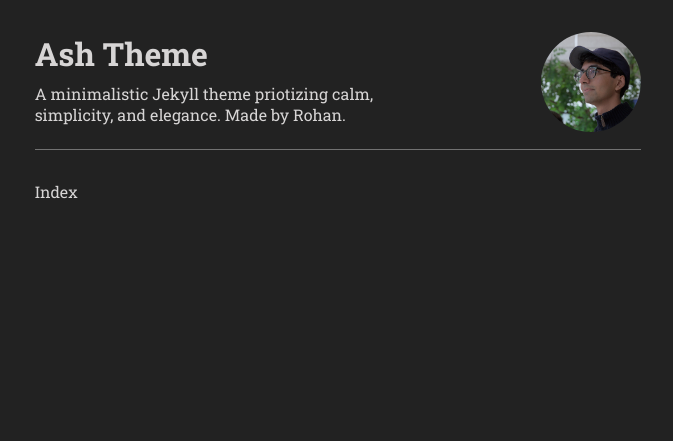
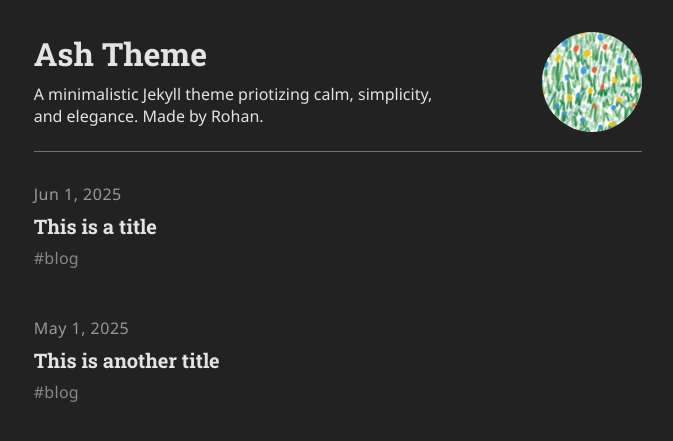
Before and after one commit to rkdune/ash-theme, a Jekyll site: the page built from index.md, in a window 1280 px wide. Shown: the top 441 px of the page, without its empty margins (302-975 px from the left). Built offline with Jekyll 4.4.1, drawn with Linux system fonts in a browser that asks for light colours.

Commit message:
added posts

```diff
--- a/_config.yml
+++ b/_config.yml
@@ -4,7 +4,7 @@ encoding: utf-8
 
 # Profile image settings
 # Uncomment and update these lines to show a profile image
-profile_image: /assets/images/profile_square.jpg
+profile_image: /assets/images/flowers.png
 profile_image_alt: "Author profile picture"
 
 exclude: ["README.md", "LICENSE", "*.gem", "*.gemspec", "Gemfile.lock"]
--- /dev/null
+++ b/_includes/posts-list.html
@@ -0,0 +1,15 @@
+{% for post in site.posts %}
+  <article class="post-preview">
+    <time class="post-date">{{ post.date | date: "%b %-d, %Y" }}</time>
+    <h2 class="post-title">
+      <a href="{{ post.url | relative_url }}">{{ post.title }}</a>
+    </h2>
+    {% if post.tags %}
+      <div class="post-tags">
+        {% for tag in post.tags %}
+          <span class="tag">#{{ tag }}</span>
+        {% endfor %}
+      </div>
+    {% endif %}
+  </article>
+{% endfor %}
--- /dev/null
+++ b/_posts/2025-05-01-post-title copy.md
@@ -0,0 +1,8 @@
+---
+layout: post
+title: "This is another title"
+date: 2025-05-01
+tags: ["blog"]
+---
+
+This is the post content.
--- /dev/null
+++ b/_posts/2025-06-01-post-title.md
@@ -0,0 +1,8 @@
+---
+layout: post
+title: "This is a title"
+date: 2025-06-01
+tags: ["blog"]
+---
+
+This is the post content.
--- a/_sass/base.scss
+++ b/_sass/base.scss
@@ -1,9 +1,9 @@
 body {
   background-color: #222222;
-  font-family: 'Roboto Slab', Arial, sans-serif;
+  font-family: 'Segoe UI', Arial, sans-serif;
   margin: auto;
   max-width: 70ch;
-  color: #D7D5D5;
+  color: #e4e4e4;
 }
 
 h1, h2, h3, h4, h5, h6 {
@@ -57,3 +57,97 @@ hr {
   height: 0.2px;
   background-color: #727272;
 }
+
+/* Posts listing styles */
+.post-preview {
+  margin-bottom: 3rem;
+
+  .post-date {
+    display: block;
+    font-size: 1rem;
+    color: #999999;
+    margin-bottom: 0.5rem;
+    font-weight: 400;
+    letter-spacing: 0.5px;
+  }
+
+  .post-title {
+    margin: 0 0 0.0rem 0;
+    font-size: 1.25rem;
+    line-height: 1.3;
+
+    a {
+      color: #e4e4e4;
+      text-decoration: none;
+      transition: color 0.2s ease;
+
+      &:hover {
+        color: #D7D5D5;
+        text-decoration: none;
+      }
+    }
+  }
+
+  .post-tags {
+    margin-top: 0.5rem;
+
+    .tag {
+      color: #888888;
+      font-size: 1.0rem;
+      margin-right: 0.75rem;
+      font-family: 'Segoe UI', Arial, sans-serif;
+      font-weight: 400;
+      letter-spacing: 0.3px;
+    }
+  }
+}
+
+/* Individual post styles */
+.post {
+  .post-header {
+    margin-bottom: 1rem;
+    padding-bottom: 1.5rem;
+    border-bottom: 1px solid #444444;
+  }
+
+  .post-title {
+    margin: 0 0 0.1rem 0;
+    font-size: 2rem;
+    line-height: 1.2;
+    color: #D7D5D5;
+  }
+
+  .post-meta {
+    display: flex;
+    flex-direction: column;
+    gap: 0.5rem;
+
+    .post-date {
+      font-size: 1rem;
+      color: #999999;
+      font-weight: 400;
+    }
+
+    .post-tags {
+      .tag {
+        color: #888888;
+        font-size: 1rem;
+        margin-right: 0.75rem;
+        font-family: 'Roboto', Arial, sans-serif;
+      }
+    }
+  }
+
+  .post-content {
+    line-height: 1.6;
+
+    h2, h3, h4, h5, h6 {
+      margin-top: 2rem;
+      margin-bottom: 1rem;
+    }
+
+    p {
+      margin-bottom: 1.5rem;
+    }
+  }
+}
--- a/index.md
+++ b/index.md
@@ -3,4 +3,4 @@ title: Home
 layout: default
 ---
 
-Index
+{% include posts-list.html %}
```
Also changed, not shown: _layouts/minimal.html (added, +10 -0 lines), _layouts/post.html (added, +23 -0 lines), assets/images/flowers.png (added).
